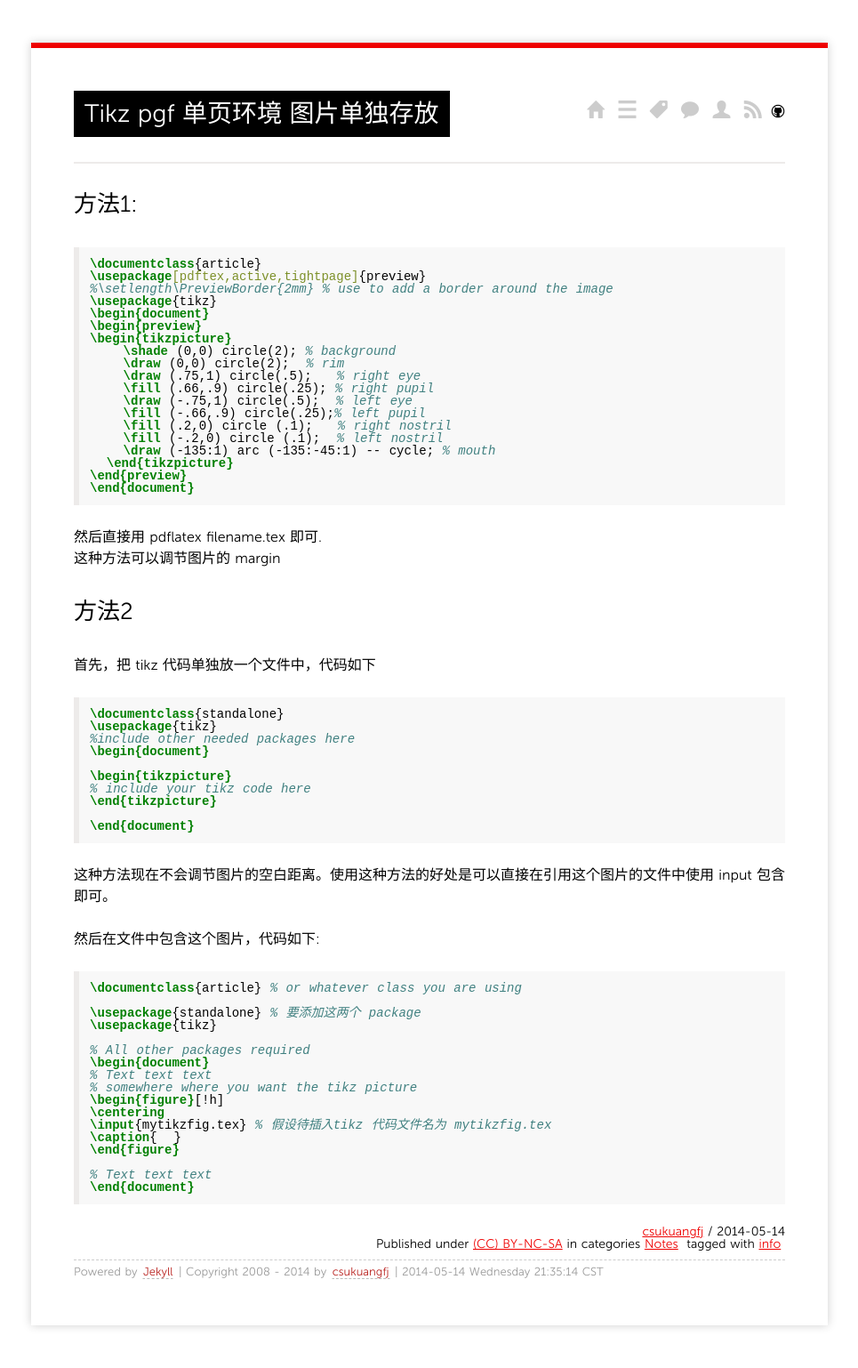
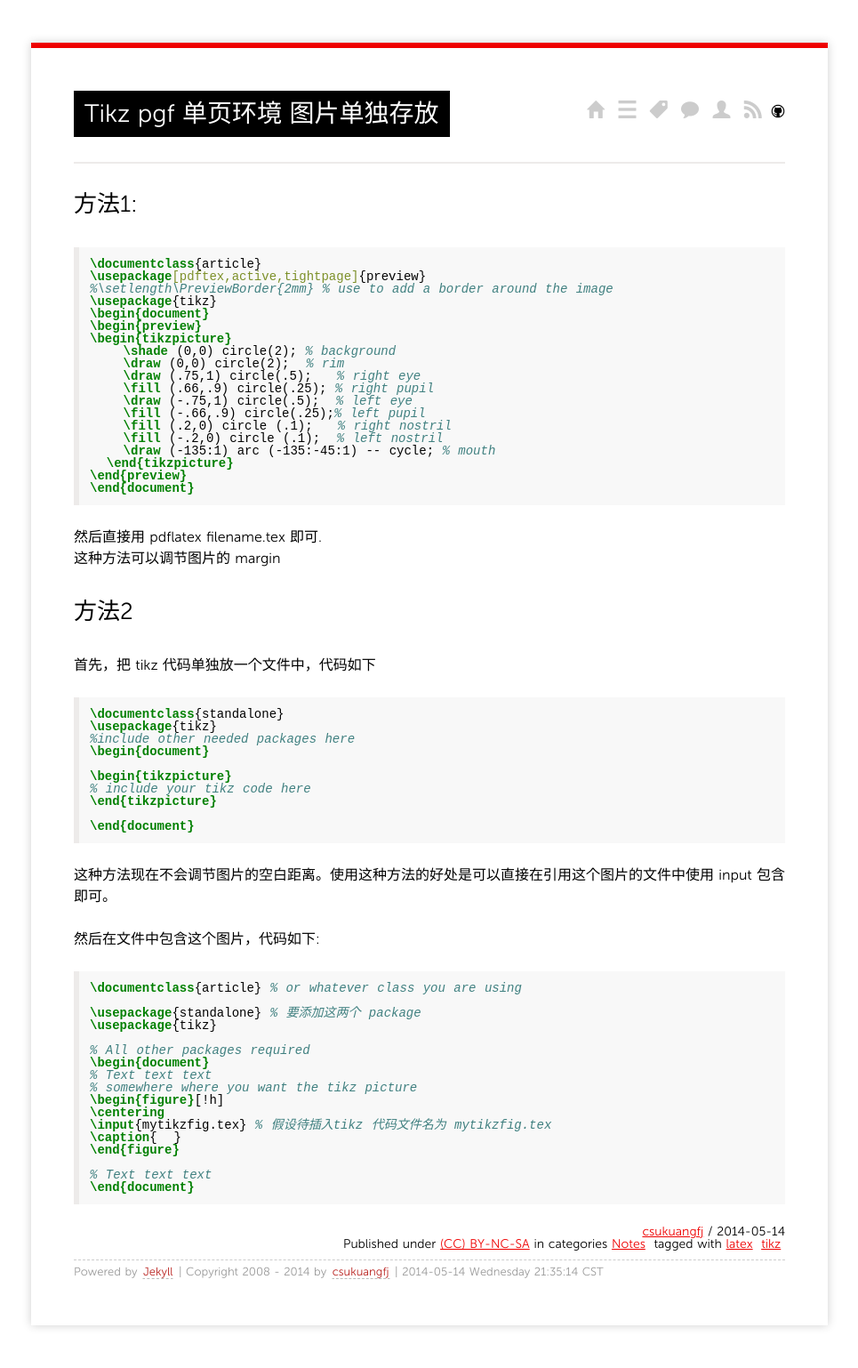
Before and after one commit to liu-ke/csukuangfj.github.io, a Jekyll site: the page built from _posts/2014/2014-05-14-latex-tikz-single-page.md, in a window 1280 px wide. Shown: the whole page at 89% size, without its empty margins (157-1122 px from the left). Built offline with Jekyll 4.4.1, drawn with Linux system fonts in a browser that asks for light colours; Markdown is read by kramdown in place of the engine named in the settings; comment, search, counter and statistics services are not loaded.

Commit message:
change tags

```diff
--- a/_posts/2014/2014-05-14-latex-tikz-single-page.md
+++ b/_posts/2014/2014-05-14-latex-tikz-single-page.md
@@ -4,7 +4,8 @@ title: Tikz pgf 单页环境 图片单独存放
 categories:
 - Notes
 tags:
-- info
+- latex
+- tikz
 ---
 
 ## 方法1:
```
